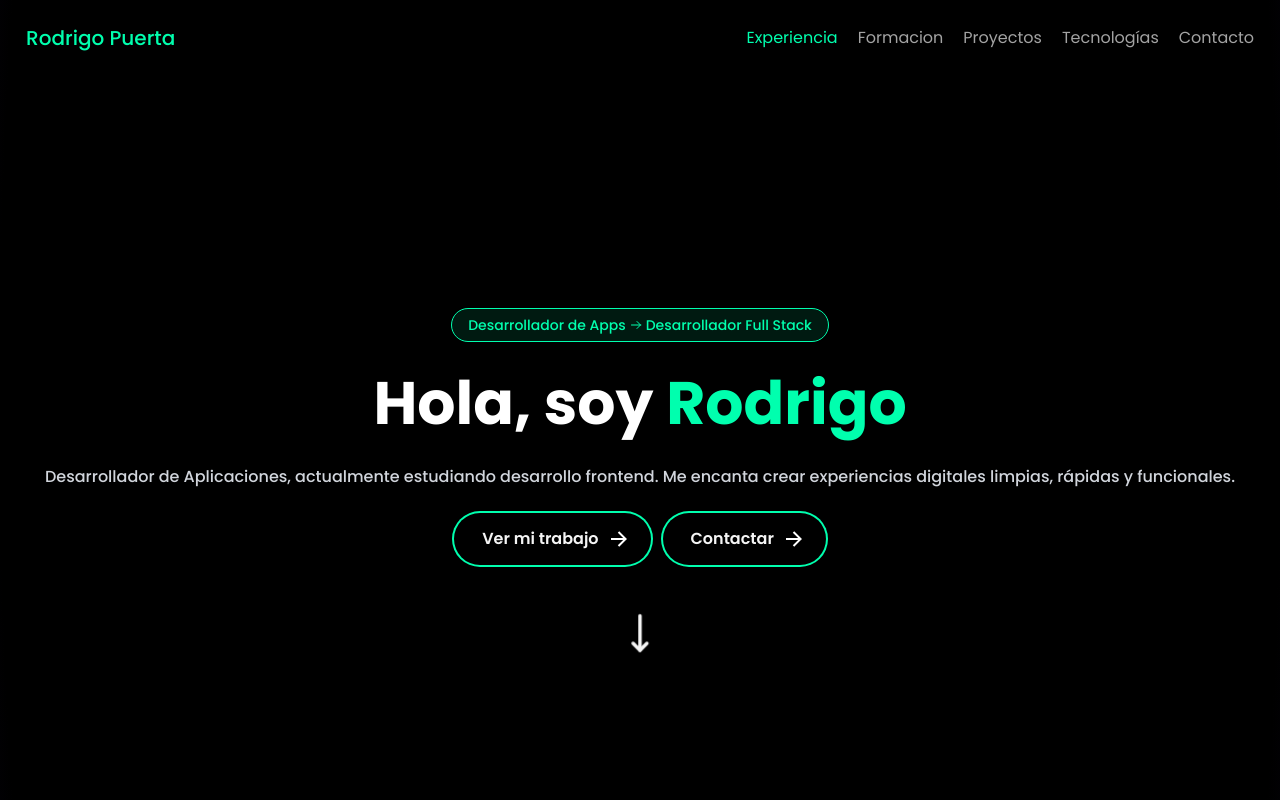
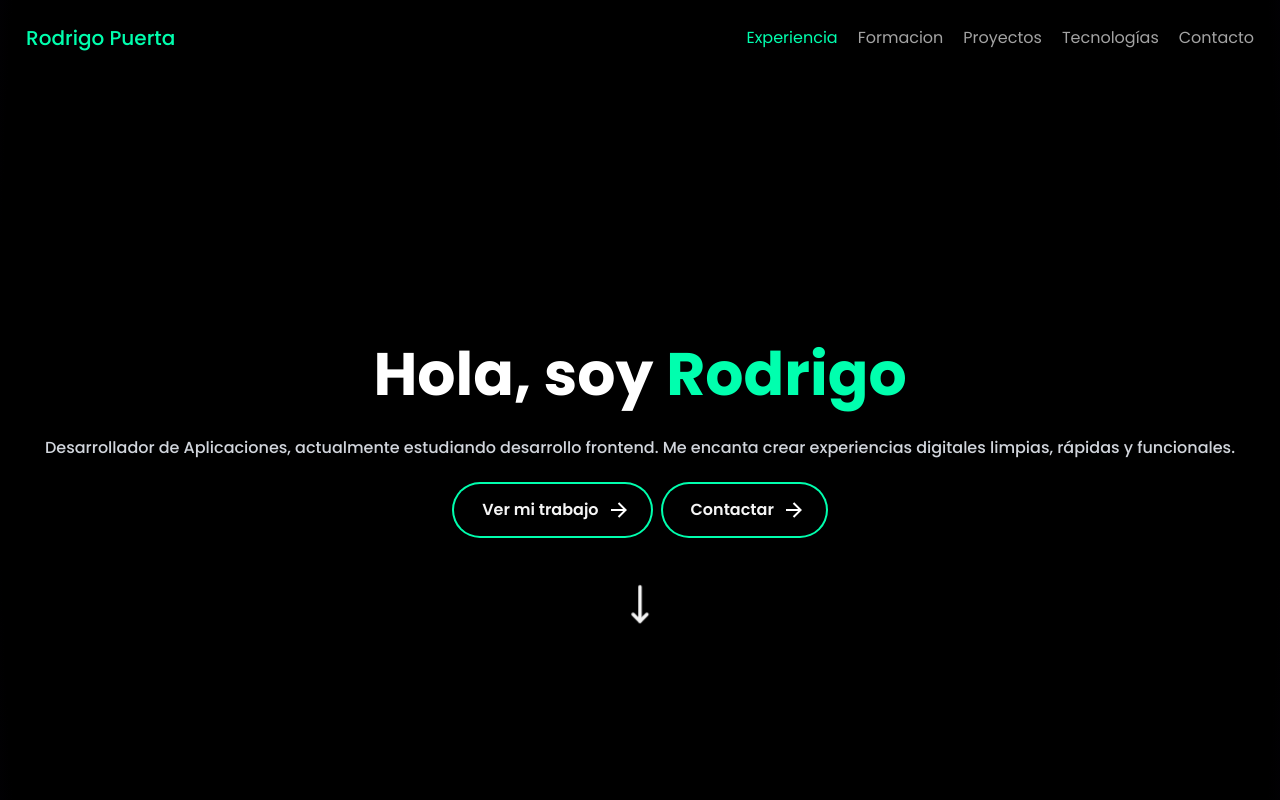
Before and after one commit to DevRodrigoPdp/portfolioReact, a React (Vite) app: page / in a window 1280 px wide. Shown: the top 800 px of the page. Built offline with nearby package versions, Linux system fonts and the light colour scheme.

Commit message:
updates hero

```diff
--- a/src/components/Hero.jsx
+++ b/src/components/Hero.jsx
@@ -5,24 +5,6 @@ export const Hero = () => {
     <section id="hero" className="flex items-center justify-center min-h-screen pt-32 sm:pt-40">
       <div className="container mx-auto px-4 text-center">
         <div className="space-y-6">
-          <div className="inline-flex items-center px-4 py-1.5 rounded-full border border-[#00ffae] bg-[#00ffae]/10 text-[#00ffae] text-sm font-medium animate__animated animate__fadeInUp animate__delay-0.5s">
-            Desarrollador de Apps
-            <svg
-              className="w-3 h-3 mx-1"
-              fill="none"
-              stroke="currentColor"
-              viewBox="0 0 24 24"
-            >
-              <path
-                strokeLinecap="round"
-                strokeLinejoin="round"
-                strokeWidth="2"
-                d="M14 5l7 7m0 0l-7 7m7-7H3"
-              />
-            </svg>
-            Desarrollador Full Stack
-          </div>
-
           <h1 className="text-4xl md:text-5xl lg:text-6xl font-bold leading-tight text-white animate__animated animate__fadeIn animate__delay-0.5s">
             Hola, soy <span className="text-[#00ffae]">Rodrigo</span>
           </h1>
```
